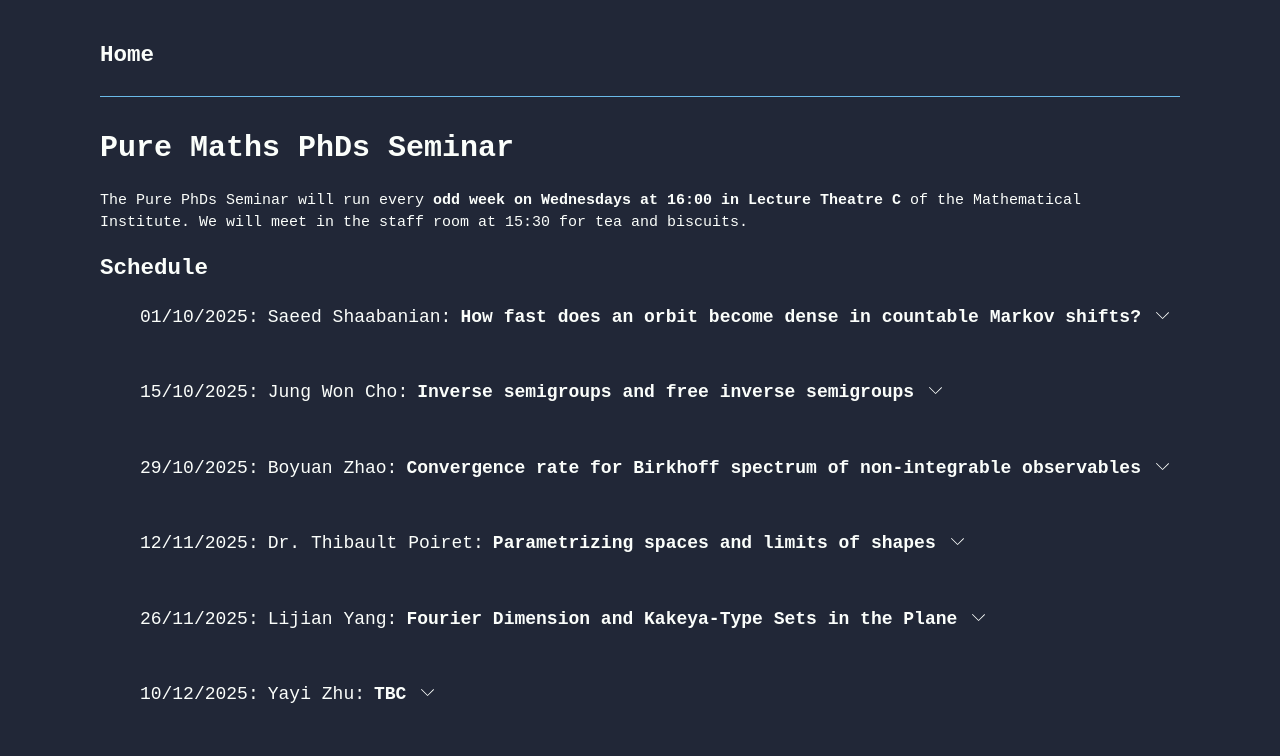
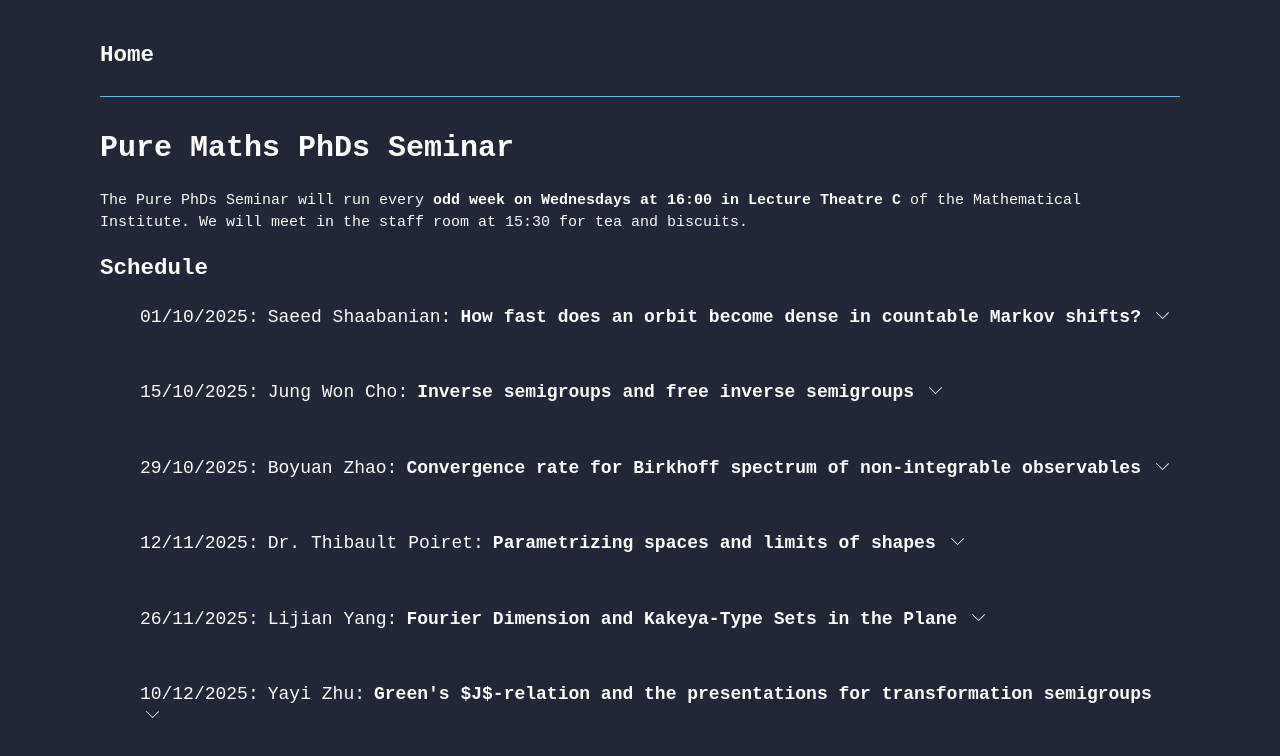
Before and after one commit to AnadeOre/anadeore.github.io, a Next.js app: page /purephd in a window 1280 px wide. Shown: the top 756 px of the page. Built offline with nearby package versions, Linux system fonts and the light colour scheme.

Commit message:
update pure phd schedule

```diff
--- a/src/app/purephd/page.jsx
+++ b/src/app/purephd/page.jsx
@@ -68,8 +68,8 @@ const Page = () => {
         <Schedule
           time='10/12/2025'
           speaker='Yayi Zhu'
-          title='TBC'
-          abstract='TBC'
+          title="Green's $J$-relation and the presentations for transformation semigroups"
+          abstract="Green's $J$-relation partition transformation semigroups (the full transformation semigroup $\mathcal{T}_n$, the symmetric inverse monoid $\mathcal{I}_n$, and the partial transformation semigroup $\mathcal{PT}_n$) into $J$-classes in a nice way, where all (partial) maps in one $J$-class are of the same rank, and the $J$-classes form a chain. In this talk we go through some classical presentations for $\mathcal{T}_n$, $\mathcal{I}_n$, and some more recent research on their ideals. We then discuss the position (in the chain of $J$-classes) of the relations required in any presentation for the above semigroups, by specifying their 'depth'."
           // slides='/'
         />
         <br />
```
